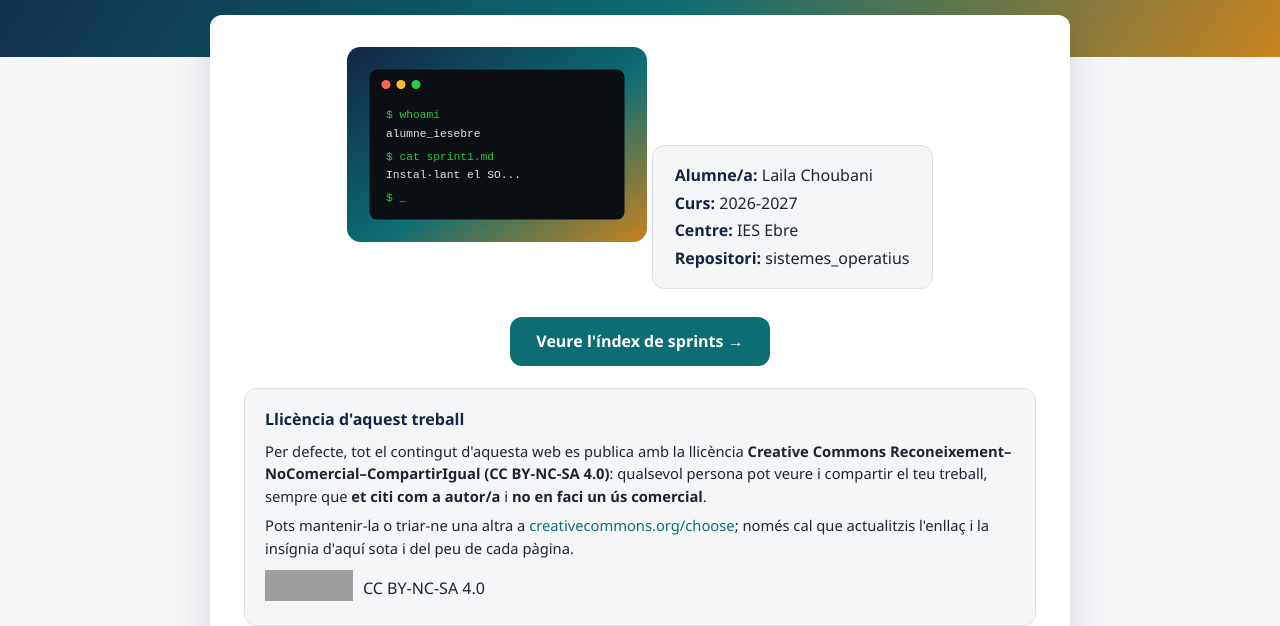
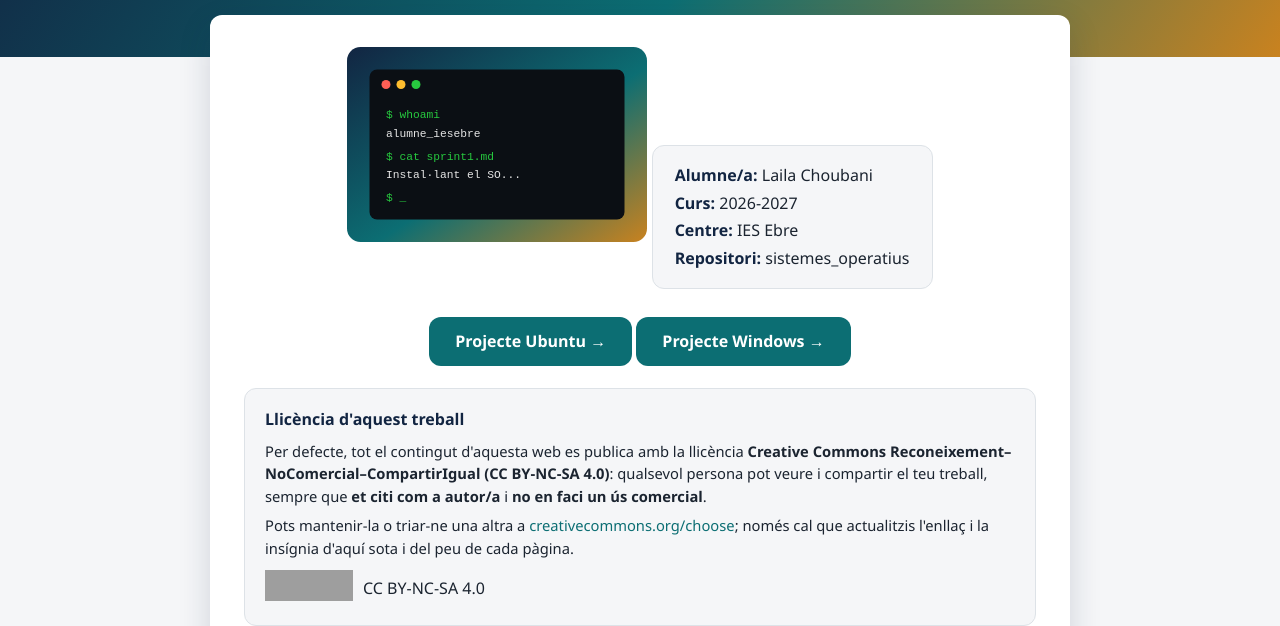
Before and after one commit to lailachoubani/sistemes_operatius, a plain HTML site: page index.html in a window 1280 px wide. Shown: the part 174-800 px from the top of the page. Drawn offline with Linux system fonts and the light colour scheme; grey boxes are pictures that could not be loaded.

Commit message:
Update sprint links to point to specific projects

```diff
--- a/index.html
+++ b/index.html
@@ -33,7 +33,8 @@
     </div>
 
     <br>
-    <a class="boto" href="sprints.html">Veure l'índex de sprints →</a>
+    <a class="boto" href="ubuntu/sprints.html">Projecte Ubuntu →</a>
+    <a class="boto" href="windows/sprints.html">Projecte Windows →</a>
 
     <div class="bloc-llicencia">
       <h3>Llicència d'aquest treball</h3>
```
